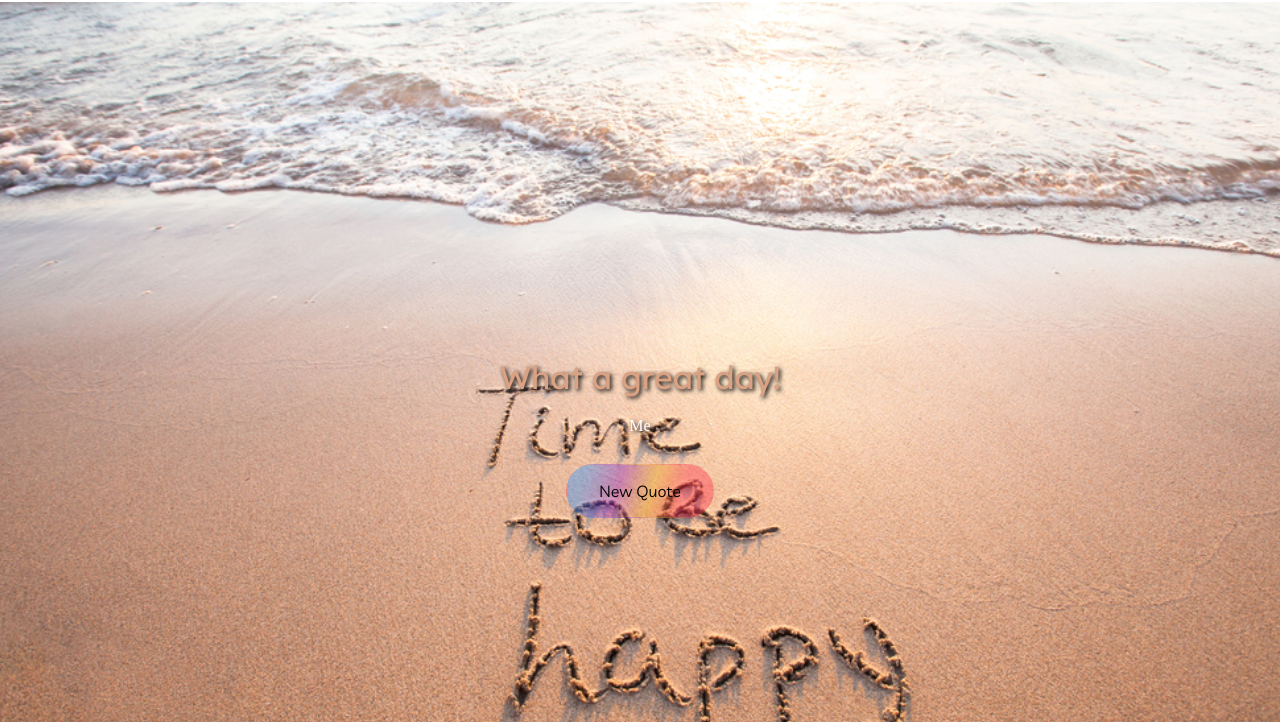
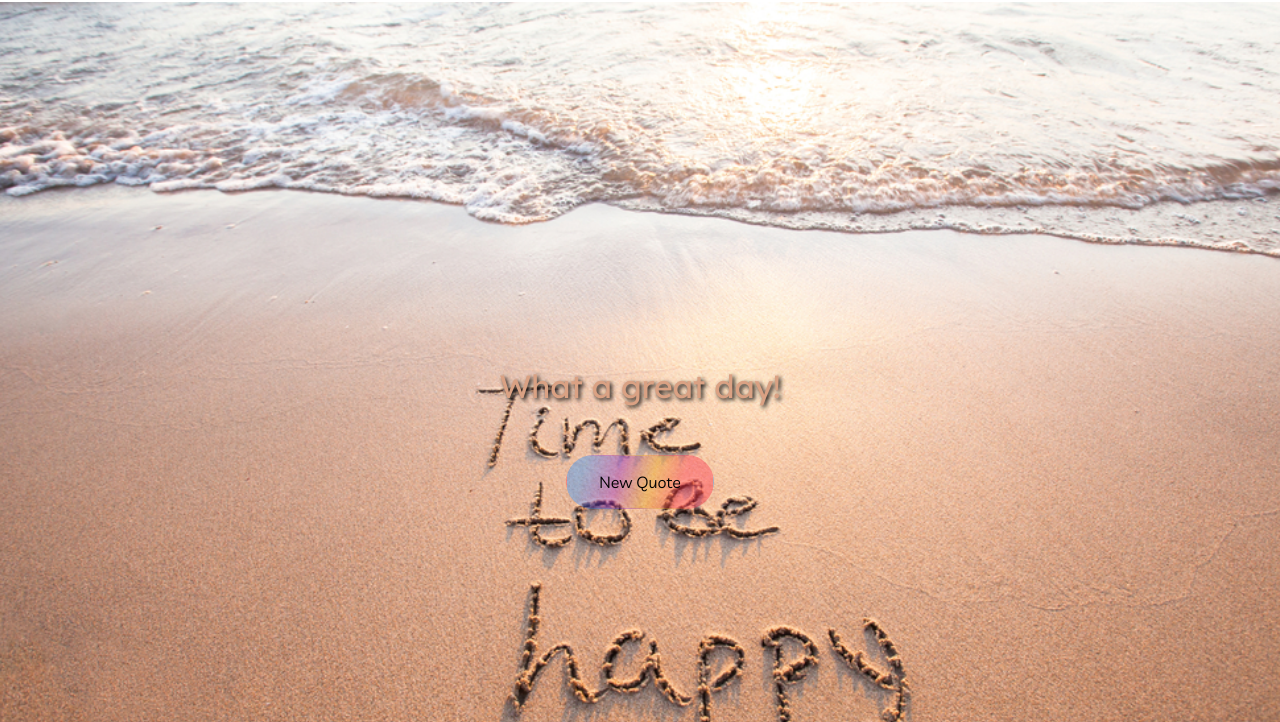
Before and after one commit to CosminaUzum/FericireA, a plain HTML site: page index.html in a window 1280 px wide. Shown: the part 78-800 px from the top of the page. Drawn offline with Linux system fonts and the light colour scheme; no server answers.

Commit message:
Update index.html

```diff
--- a/index.html
+++ b/index.html
@@ -77,9 +77,6 @@
             <div class="quote-container" id="quote-container">
             <div class="quote-text" id="quote-body">
                 What a great day!
-            </div>
-            <div class="quote-author" id="author">
-                Me
             </div>
              <button class="btn" id ="quote-btn">New Quote</button>
         </div>
```
